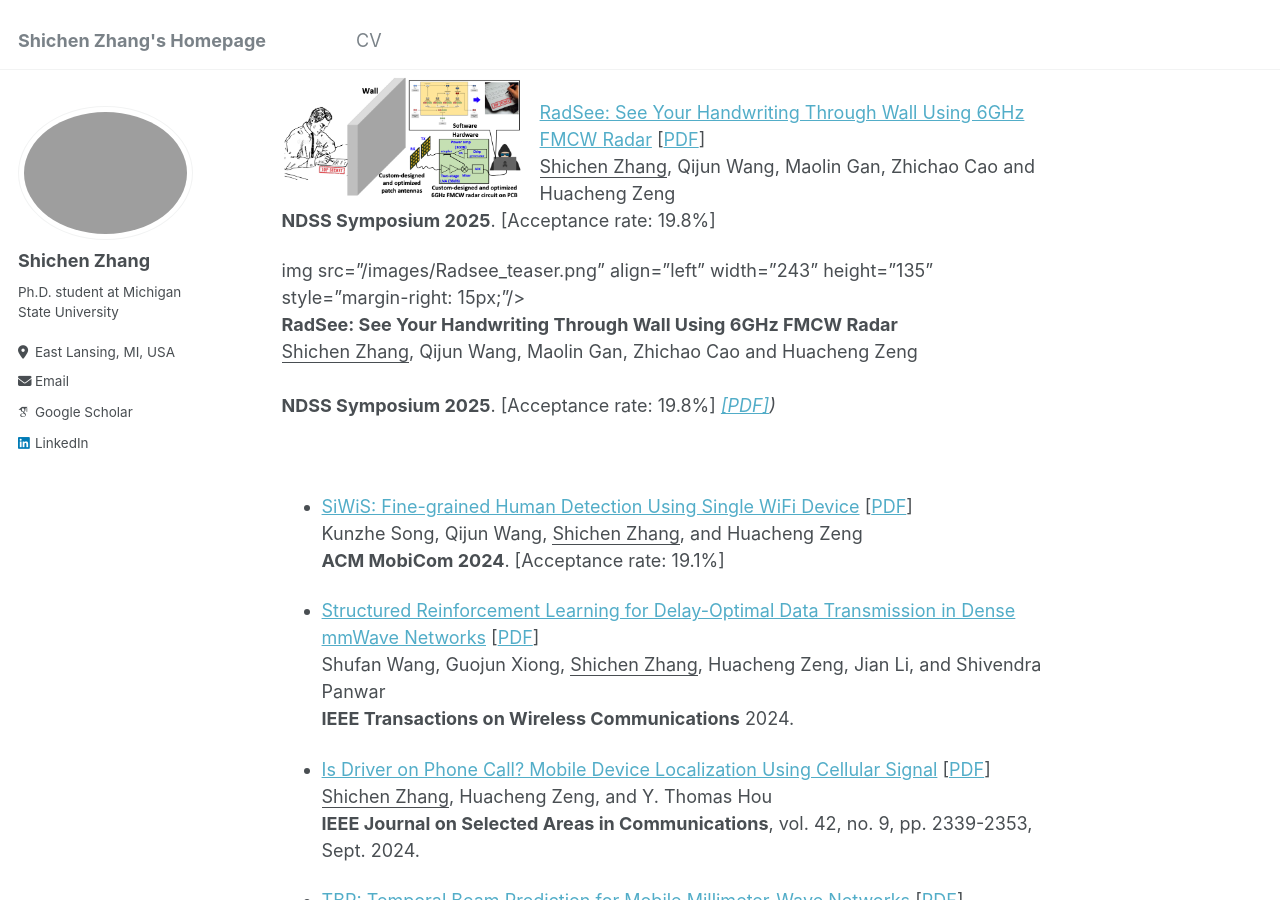
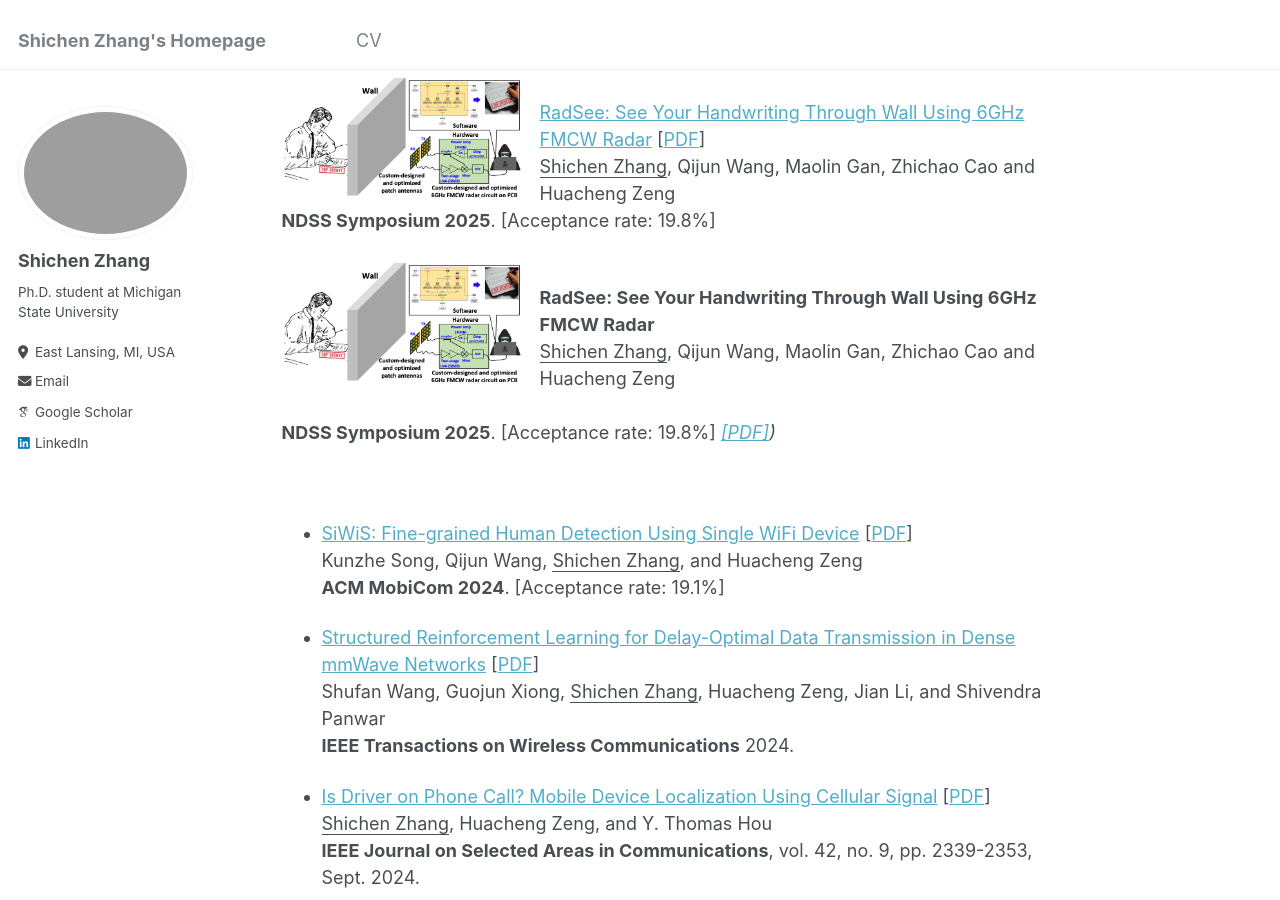
Before and after one commit to sczhang6/sczhang6.github.io, a Jekyll site: the page built from _pages/about.md, in a window 1280 px wide and 900 px high, scrolled down 333 px. Built offline with Jekyll 4.4.1, drawn with Linux system fonts in a browser that asks for light colours; some web fonts are replaced.

Commit message:
figure added radsee

```diff
--- a/_pages/about.md
+++ b/_pages/about.md
@@ -19,7 +19,7 @@ Publications
 <ins>Shichen Zhang</ins>, Qijun Wang, Maolin Gan, Zhichao Cao and Huacheng Zeng
 **NDSS Symposium 2025**. \[Acceptance rate: 19.8%\]
 
-img src="/images/Radsee_teaser.png" align="left" width="243" height="135" style="margin-right: 15px;"/>
+<img src="/images/Radsee_teaser.png" align="left" width="243" height="135" style="margin-right: 15px;"/>
 <b>RadSee: See Your Handwriting Through Wall Using 6GHz FMCW Radar</b><br>
 <ins>Shichen Zhang</ins>, Qijun Wang, Maolin Gan, Zhichao Cao and Huacheng Zeng
 <br>
```
